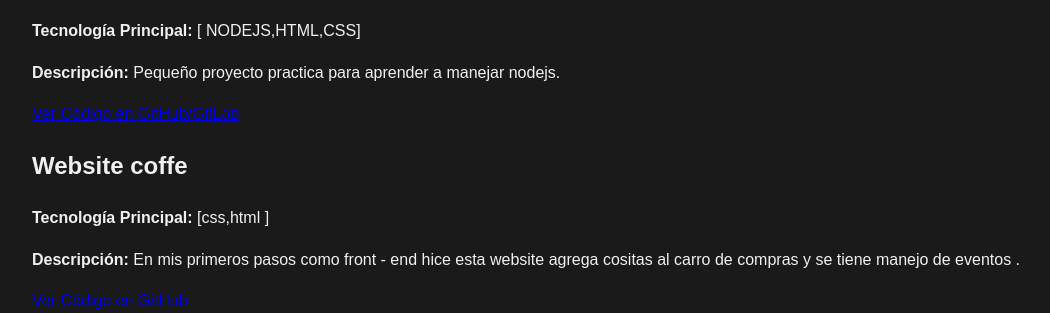
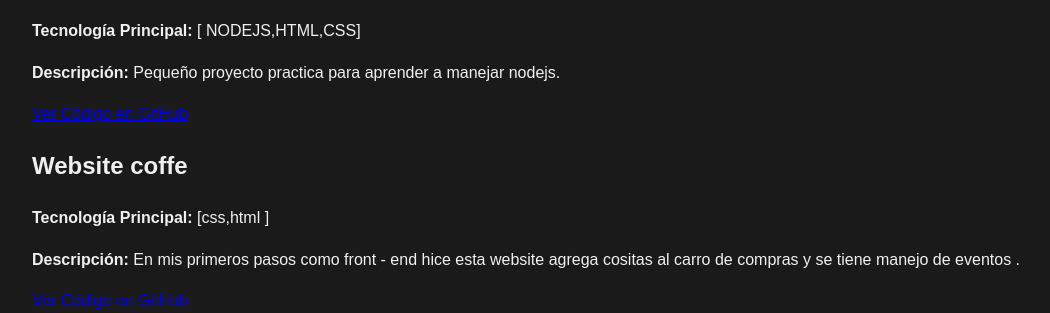
Before and after one commit to paoGelvez/portafolioPao, a Django app: page /proyectos/ in a window 1280 px wide. Shown: the part 749-1062 px from the top of the page, without its empty margins (78-1128 px from the left). Run offline with Django 5.2, Linux system fonts and the light colour scheme.

Commit message:
mas cambios

```diff
--- a/inicio/templates/proyectos.html
+++ b/inicio/templates/proyectos.html
@@ -26,7 +26,7 @@
             <p><strong>POO en Python:</strong> Demuestro cómo los atributos del modelo (Título, Descripción) llenan esta interfaz visual generada por Python/Django.</p>
             <p><strong>Tecnología Principal:</strong> [ NODEJS,HTML,CSS]</p>
             <p><strong>Descripción:</strong> Pequeño proyecto practica para aprender a manejar nodejs.</p>
-            <a href="https://github.com/paoGelvez/MISION.git" target="_blank" class="repo-link">Ver Código en GitHub/GitLab</a>
+            <a href="https://github.com/paoGelvez/MISION.git" target="_blank" class="repo-link">Ver Código en GitHub</a>
         </div>
 
         <div class="project-card">
```
